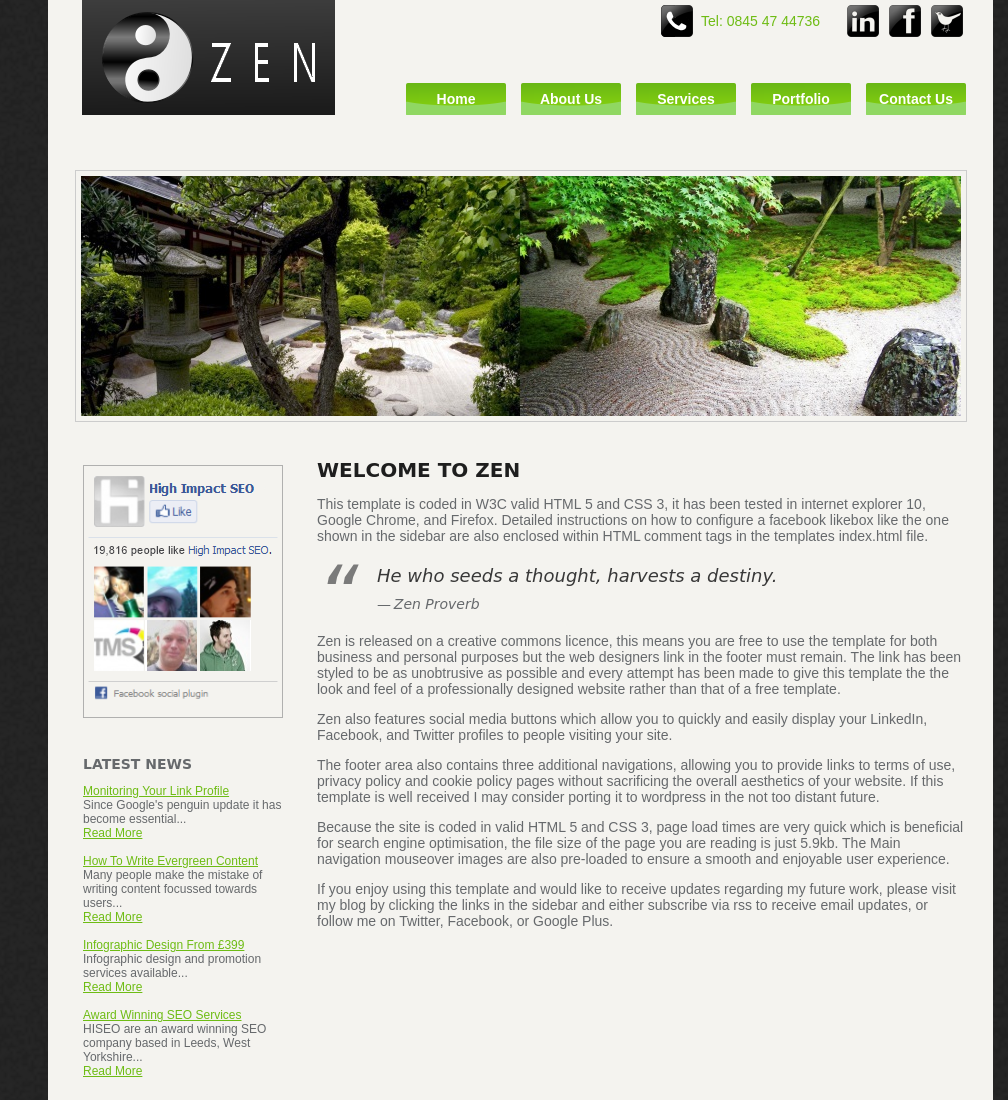
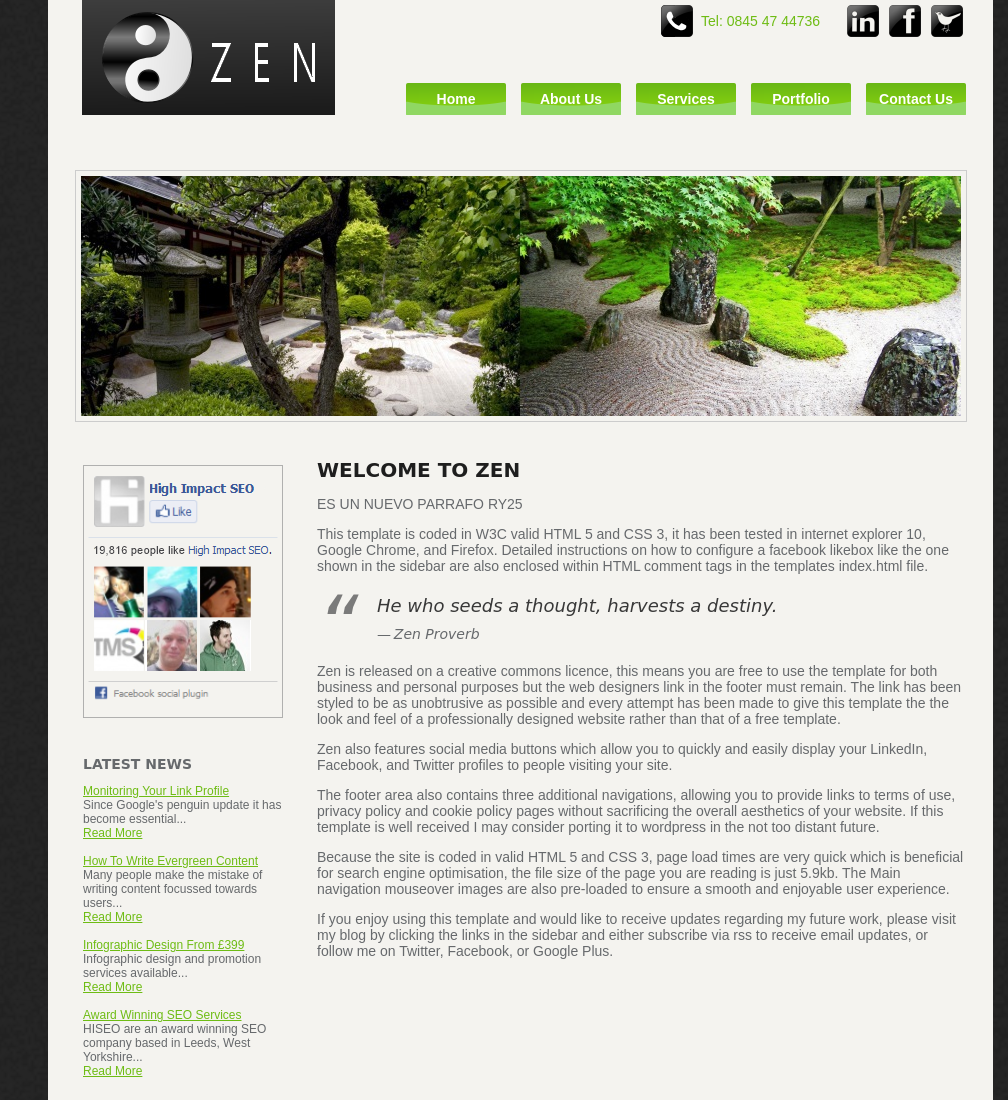
Before and after one commit to YuliiaRadionova/yakuza-ry25, a plain HTML site: page index.html in a window 1280 px wide. Shown: the top 1100 px of the page, without its empty margins (272-1280 px from the left). Drawn offline with Linux system fonts and the light colour scheme; a web font is replaced by a local one.

Commit message:
Añadir nuevo parrafo desde feature-doc-ry25

```diff
--- a/index.html
+++ b/index.html
@@ -35,6 +35,9 @@
 
 <div class="main">
 <h1>Welcome To ZEN</h1>
+<p>
+ES UN NUEVO PARRAFO RY25
+<p/>
 <p>This template is coded in W3C valid HTML 5 and CSS 3, it has been tested in internet explorer 10, Google Chrome, and Firefox. Detailed instructions on how to configure a facebook likebox like the one shown in the sidebar are also enclosed within HTML comment tags in the templates index.html file.</p>
 <blockquote>He who seeds a thought, harvests a destiny.<cite>Zen Proverb</cite></blockquote>
 <p>Zen is released on a creative commons licence, this means you are free to use the template for both business and personal purposes but the web designers link in the footer must remain. The link has been styled to be as unobtrusive as possible and every attempt has been made to give this template the the look and feel of a professionally designed website rather than that of a free template.</p>
```
